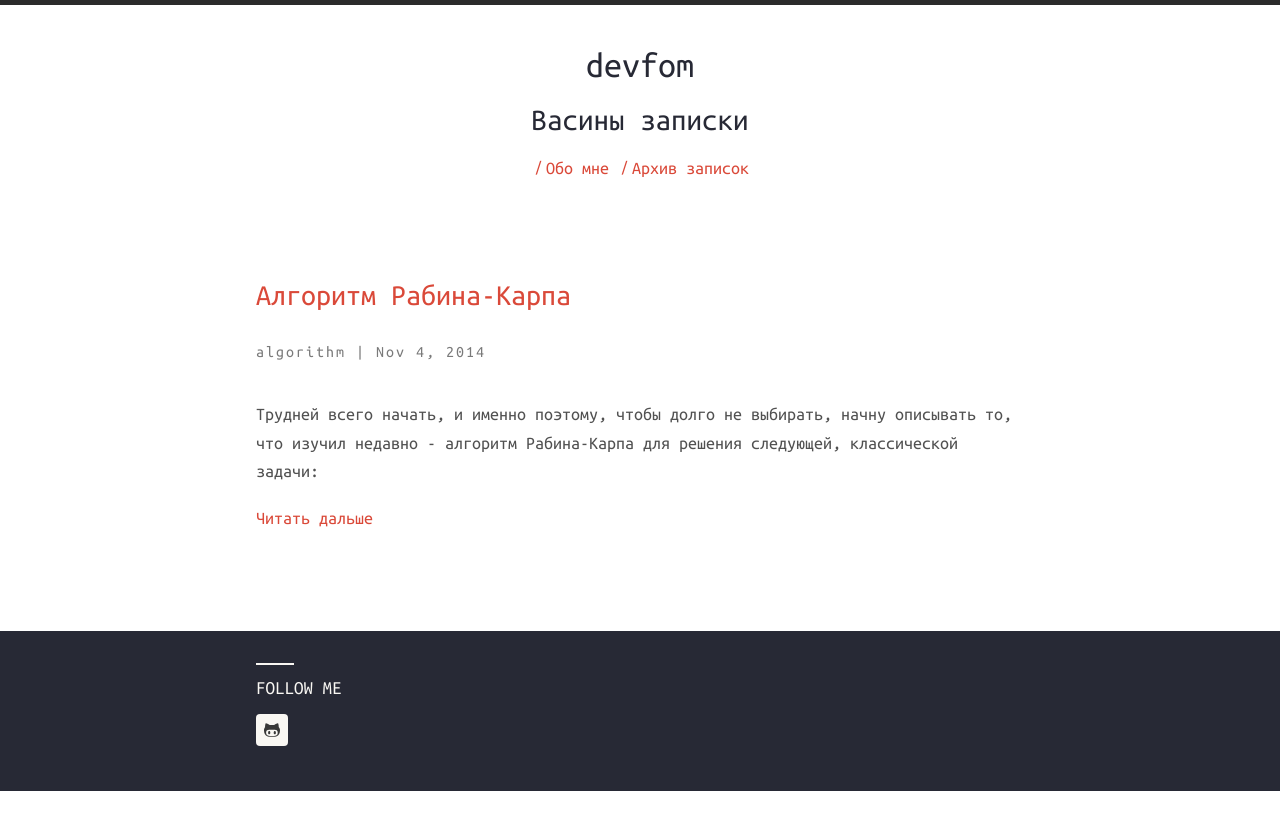
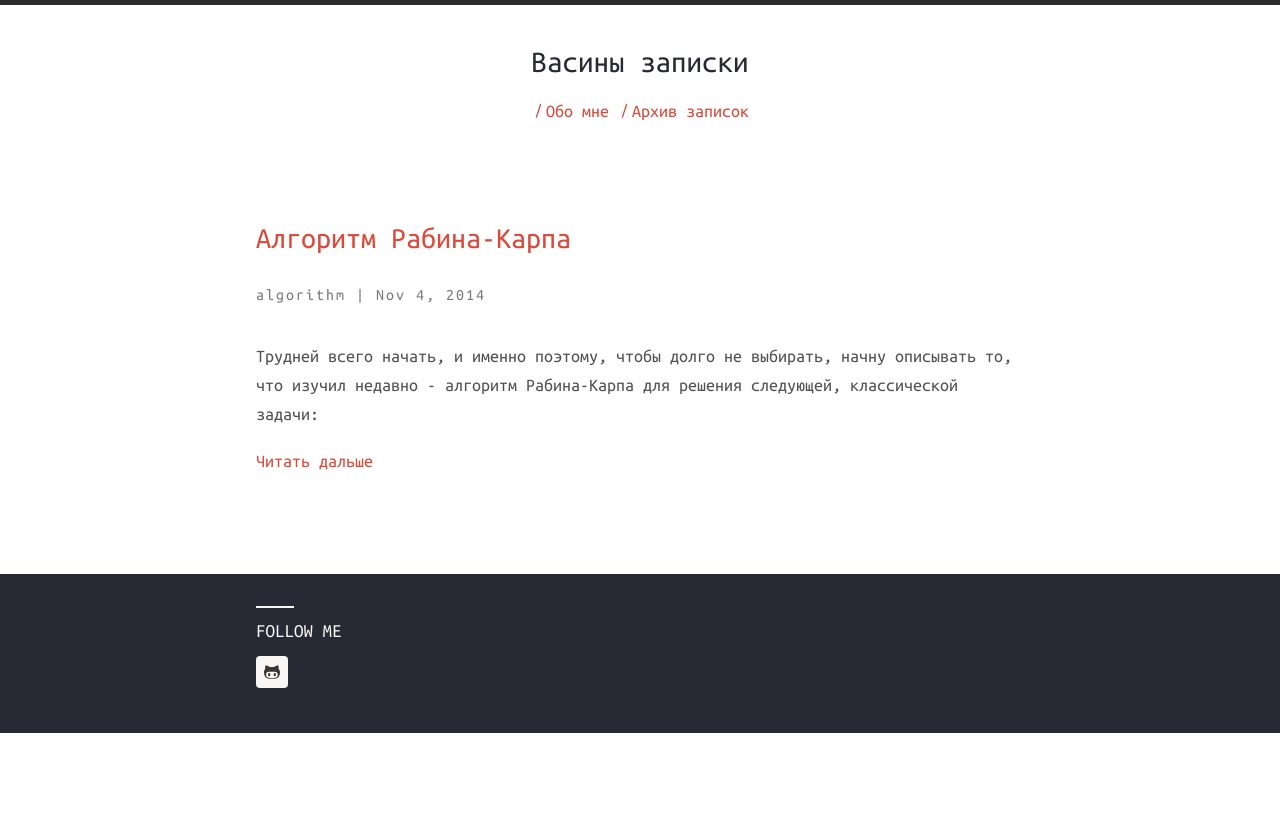
Before and after one commit to VasilyFomin/devfom.github.io, a Jekyll site: the page built from index.html, in a window 1280 px wide. Shown: the top 830 px of the page. Built offline with Jekyll 4.4.1, drawn with Linux system fonts in a browser that asks for light colours; nearby versions of some CDN libraries.

Commit message:
Changed title

```diff
--- a/_config.yml
+++ b/_config.yml
@@ -15,7 +15,7 @@ disqus_short_name: devfom
 
 # Harmony theme configuration. Please change accordingly.
 harmony:
-  name: devfom
+  name:
   # Little description about your site
   description: Васины записки
   # 'meta_description:' Write an awesome description for your new site here.
```
